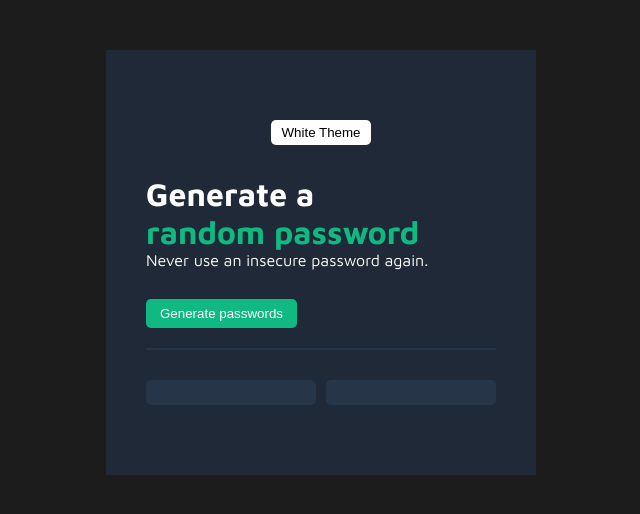
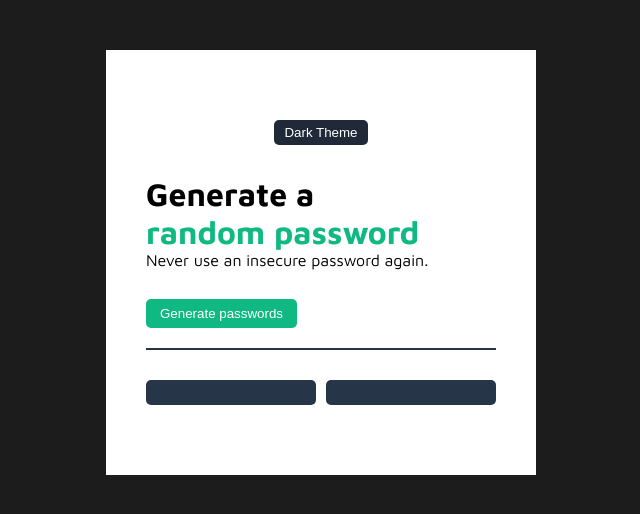
Before and after one commit to anderutan/password-generator, a plain HTML site: page index.html in a window 1280 px wide. Both pictures are taken after a click on the button "White Theme". Shown: the whole page, without its empty margins (319-959 px from the left). Drawn offline with Linux system fonts and the light colour scheme.

Commit message:
add white and dark theme button

```diff
--- a/index.js
+++ b/index.js
@@ -1,3 +1,24 @@
 // prettier-ignore
 const characters = ["A","B","C","D","E","F","G","H","I","J","K","L","M","N","O","P","Q","R","S","T","U","V","W","X","Y","Z","a","b","c","d","e","f","g","h","i","j","k","l","m","n","o","p","q","r","s","t","u","v","w","x","y","z", "0", "1", "2", "3", "4", "5", "6", "7", "8", "9","~","`","!","@","#","$","%","^","&","*","(",")","_","-","+","=","{","[","}","]",",","|",":",";","<",">",".","?",
 "/"];
+
+let themeBtn = document.querySelector('.theme-btn');
+let section = document.querySelector('.section');
+let title = document.querySelector('.title');
+let description = document.querySelector('.description');
+
+themeBtn.addEventListener('click', () => {
+  if (themeBtn.textContent === 'White Theme') {
+    themeBtn.textContent = 'Dark Theme';
+    themeBtn.classList.add('dark');
+    section.classList.add('white');
+    title.classList.add('white');
+    description.classList.add('white');
+  } else {
+    themeBtn.textContent = 'White Theme';
+    themeBtn.classList.remove('dark');
+    section.classList.remove('white');
+    title.classList.remove('white');
+    description.classList.remove('white');
+  }
+});
--- a/styles.css
+++ b/styles.css
@@ -63,3 +63,13 @@ body {
   border-radius: 5px;
   cursor: pointer;
 }
+
+.white {
+  background-color: white;
+  color: black;
+}
+
+.dark {
+  background-color: #1f2937;
+  color: white;
+}
```
